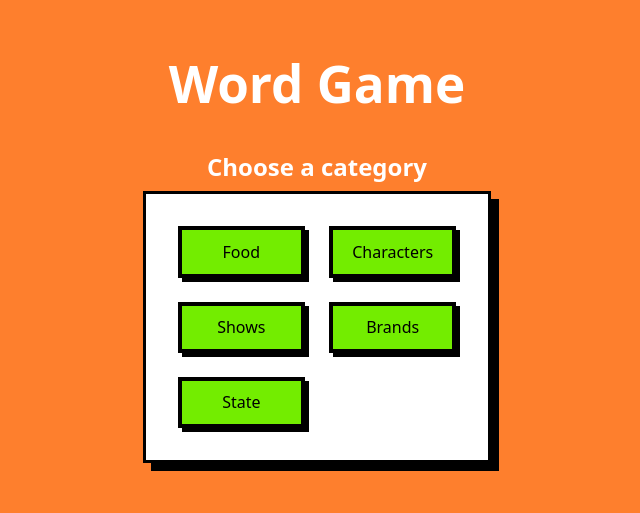
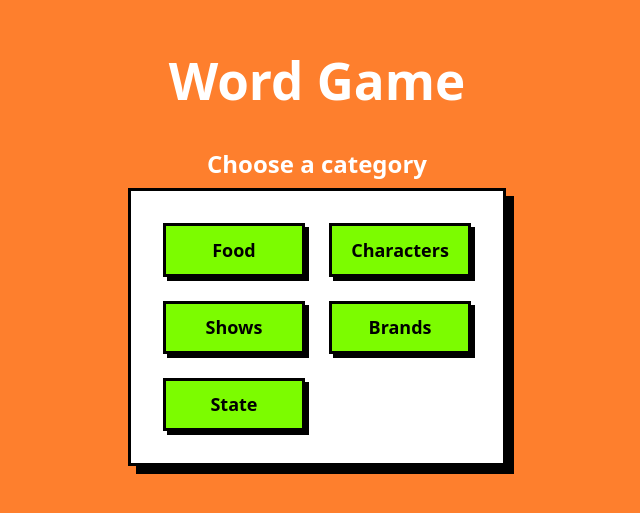
Before and after one commit to HarithHadi/lepak, a React (Vite) app: page /WordGame in a window 1280 px wide. Shown: the part 141-654 px from the top of the page, without its empty margins (323-963 px from the left). Built offline with nearby package versions, Linux system fonts and the light colour scheme.

Commit message:
fixed character button

```diff
--- a/src/Components/StartWord.tsx
+++ b/src/Components/StartWord.tsx
@@ -27,9 +27,12 @@ export default function StartWord({ onSelect }: StartWordProps){
                 <button
                     key={category.name}
                     onClick={() => onSelect(category.words)}
-                    className="bg-green-500 text-white px-10 py-4 rounded-xl font-bold shadow-[4px_4px_0_0_rgba(0,0,0,1)] hover:shadow-none hover:translate-x-1 hover:translate-y-1 transition-all duration-50"
-                            >
-                    {category.name}
+                    // Changed px-10 to px-2 and added w-full to ensure they fill the grid evenly
+                    className="w-full bg-[#7CFC00] text-black border-3 border-black px-2 py-4 font-bold shadow-[4px_4px_0_0_rgba(0,0,0,1)] hover:shadow-none hover:translate-x-1 hover:translate-y-1 transition-all duration-50 flex items-center justify-center"
+                >
+                    <span className="text-xs sm:text-base md:text-lg break-all font-bold">
+                        {category.name}
+                    </span>
                 </button>
             ))}
         </div>
```
Also changed, not shown: 1 other file (tests, documents, lock files or other folders).
